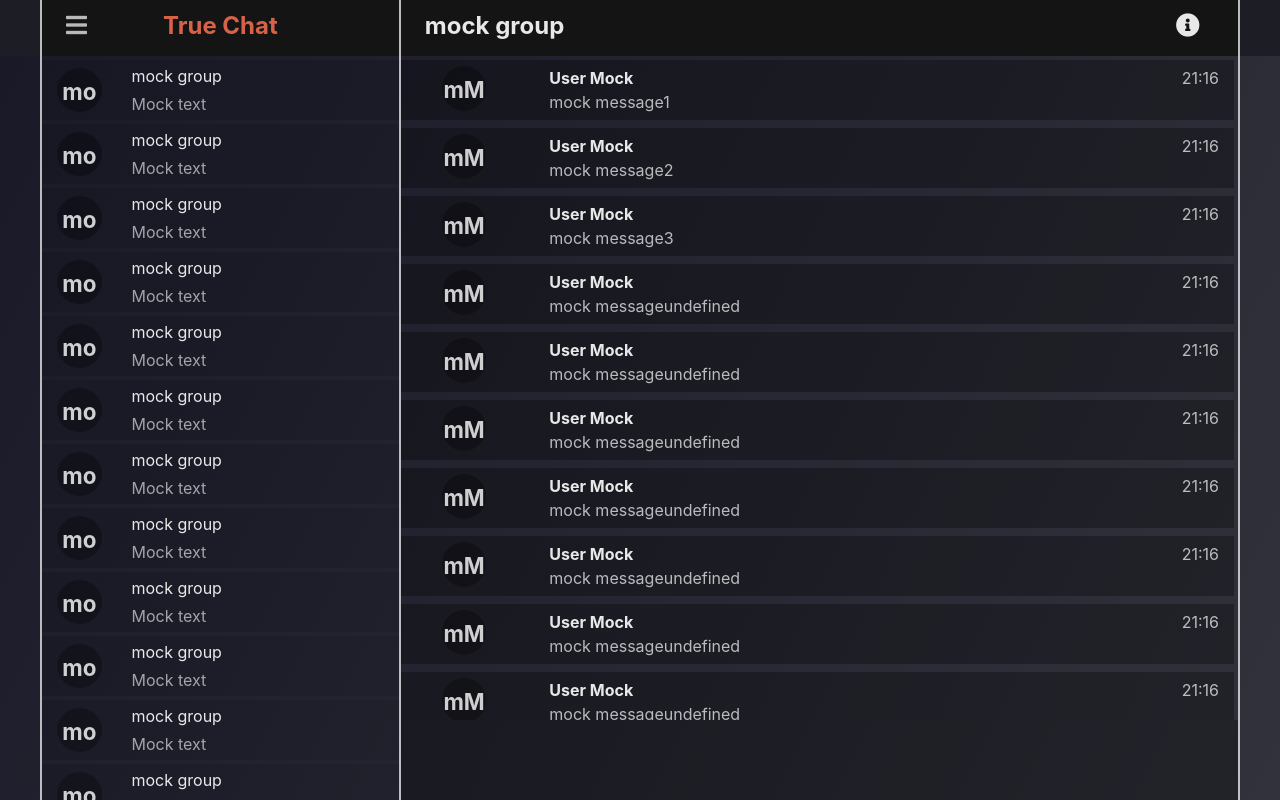
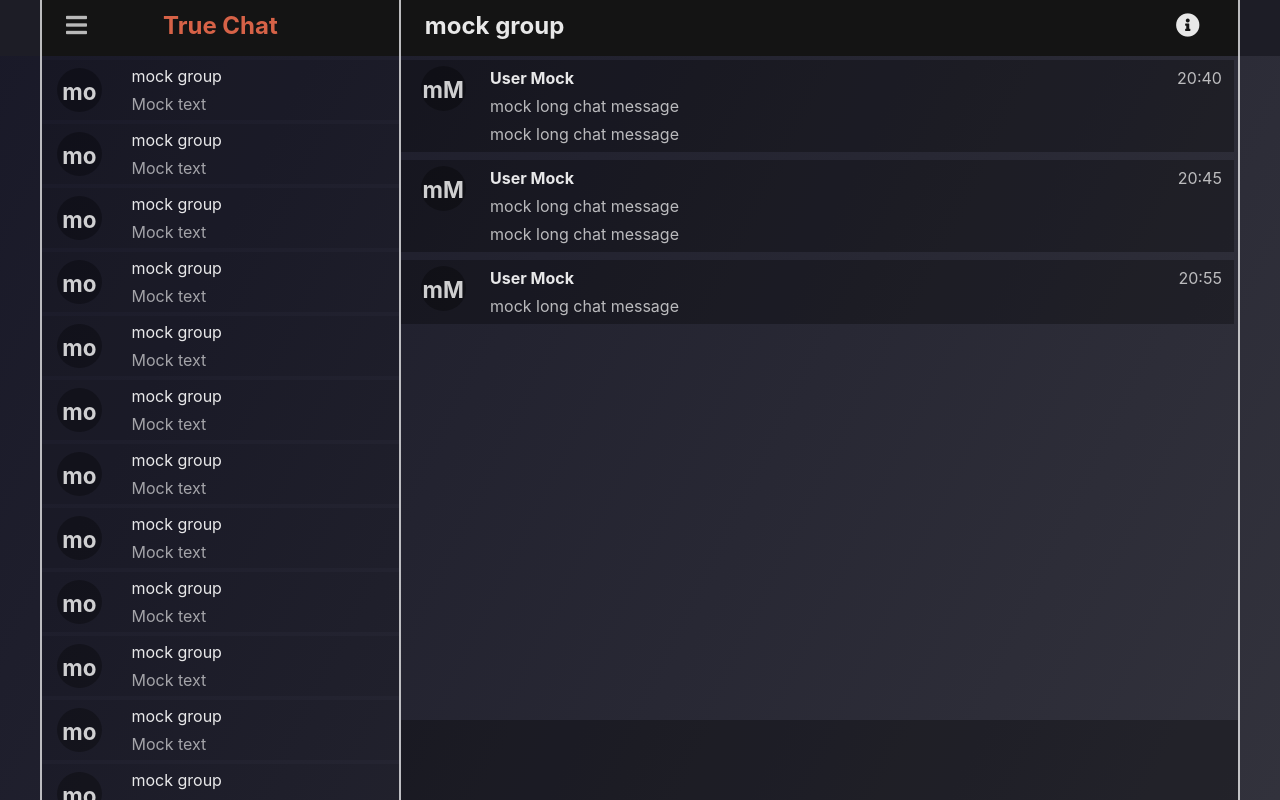
Before and after one commit to TrueChat/Frontend, a React (Create React App) app: page /group/1234 in a window 1280 px wide. Built offline with nearby package versions, Linux system fonts and the light colour scheme; the HTML template or start-up script is replaced by a standard one.

Commit message:
implemented message merging

```diff
--- a/src/components/pages/main/right-bar/chat-view/ChatView.scss
+++ b/src/components/pages/main/right-bar/chat-view/ChatView.scss
@@ -21,10 +21,10 @@
       flex-direction: column;
       justify-content: flex-end;
 
-      .Message-view {
+      .Message-group-view {
         background-color: $DARKER;
         color: $WHITE_70;
-        padding: 0.375rem 0.75rem;
+        padding: 0.375rem 0.75rem 0.375rem 1.5rem;
         margin: 0.25rem;
         align-self: flex-end;
         width: 100%;
--- a/src/components/pages/main/right-bar/chat-view/ChatView.tsx
+++ b/src/components/pages/main/right-bar/chat-view/ChatView.tsx
@@ -41,9 +41,12 @@ export default class ChatView extends React.Component<Props, State> {
         <Header groupService={this.props.groupService} groupId={this.props.chatId}/>
         <div className="body">
           <div className="messages">
-            {this.state.messages.map(message => {
+            {this.mergeMessages(this.state.messages).map(messageGroup => {
               return (
-                <this.MessageView message={message}/>
+                <this.MessageView
+                  key={`Message-group-${messageGroup.messages[0].id}`}
+                  messageGroup={messageGroup}
+                />
               )
             })}
           </div>
@@ -54,34 +57,47 @@ export default class ChatView extends React.Component<Props, State> {
     );
   }
 
-  MessageView = ({message}: { message: Message }) => {
+  MessageView = ({messageGroup}: { messageGroup: MessageGroup }) => {
     return (
-      <div className="Message-view">
+      <div className="Message-group-view">
         <div className="row">
-          <div className="col-2">
+          <div className="col-1">
             <UserInitialsAvatar profile={{
-              first_name: message.sender.username,
-              last_name: message.sender.lastName,
-              username: message.sender.firstName,
+              first_name: messageGroup.sender.username,
+              last_name: messageGroup.sender.lastName,
+              username: messageGroup.sender.firstName,
               about: ""
             }}/>
           </div>
-          <div className="col-9">
-            <div className="message-sender">
+          <div className="col-11">
+            <div className="row">
+              <div className="col-10 message-sender">
                 <ModalLink
                   modalName="userProfile"
-                relativePath={`${message.sender.id}`}
+                  relativePath={`${messageGroup.sender.id}`}
                   className="a-none"
                 >
-                {this.displaySenderName(message.sender)}
+                  {this.displaySenderName(messageGroup.sender)}
                 </ModalLink>
               </div>
+              <div className="col-2 text-right">
+                {`${messageGroup.date.getHours()}:${messageGroup.date.getMinutes()}`}
+              </div>
+            </div>
             <div className="message-contents">
+              {messageGroup.messages.map(message => (
+                <div key={`message-${message.id}`}>
+                  <div className="row mt-1">
+                    <div className="col-10">
                       {message.content}
                     </div>
+                    <div className="col-2 text-right">
+
                     </div>
-          <div className="col-1">
-            {`${message.dateCreated.getHours()}:${message.dateCreated.getMinutes()}`}
+                  </div>
+                </div>
+              ))}
+            </div>
           </div>
         </div>
       </div>
@@ -96,8 +112,60 @@ export default class ChatView extends React.Component<Props, State> {
       return sender.firstName;
     }
     return sender.username;
+  };
+
+  mergeMessages = (messages: Message[]) => {
+    const groups: MessageGroup[] = [];
+
+    if (messages.length === 0) {
+      return groups;
+    }
+
+    groups.push(this.messageGroup(messages[0]));
+
+    for (let i = 1; i < messages.length; i++) {
+      let currentGroup = groups[groups.length - 1];
+      let currentMessage = messages[i];
+
+      if (this.canMerge(currentGroup, currentMessage)) {
+        currentGroup.messages.push(currentMessage);
+      } else {
+        groups.push(this.messageGroup(currentMessage));
       }
     }
+
+    return groups;
+  };
+
+  canMerge(group: MessageGroup, lastMessage: Message): boolean {
+    if (group.sender.id !== lastMessage.sender.id) {
+      return false;
+    }
+
+    const firstMessage = group.messages[0];
+    const acceptableTimeDifference = 60 * 1000;
+    const difference = lastMessage.dateCreated.getTime() - firstMessage.dateCreated.getTime();
+
+    console.log(difference);
+    return difference <= acceptableTimeDifference;
+  }
+
+  messageGroup(firstMessage: Message) : MessageGroup {
+    return {
+      messages: [firstMessage],
+      date: firstMessage.dateCreated,
+      sender: firstMessage.sender
+    };
+  }
+
+}
+
+type MessageGroup = {
+  messages: Message[],
+  sender: Sender,
+  date: Date
+}
+
 type Props = {
   chatService: ChatService,
   groupService: GroupService,
--- a/src/services/ChatSession.tsx
+++ b/src/services/ChatSession.tsx
@@ -8,6 +8,7 @@ export interface Sender {
 }
 
 export interface Message {
+  id: number,
   content: string
   dateCreated: Date,
   sender: Sender
--- a/src/services/mock/MockChatService.tsx
+++ b/src/services/mock/MockChatService.tsx
@@ -1,5 +1,5 @@
 import ChatService from "../ChatService";
-import ChatSession, {Message, Page} from "../ChatSession";
+import ChatSession, {Message, Page, Sender} from "../ChatSession";
 import {ResponseHandler} from "../types";
 
 class MockChatSession implements ChatSession {
@@ -12,14 +12,14 @@ class MockChatSession implements ChatSession {
     if (interval) {
       this.interval = interval;
     }
-    this.intervalId = setInterval(() => {
-      this.listeners.forEach(listener => {
-        listener({
-          status: 200, headers: { },
-          data: [ this.mockMessage(), this.mockMessage(), this.mockMessage(), this.mockMessage() ]
-        })
-      });
-    }, this.interval)
+    // this.intervalId = setInterval(() => {
+    //   this.listeners.forEach(listener => {
+    //     listener({
+    //       status: 200, headers: { },
+    //       data: [ this.mockMessage(), this.mockMessage(), this.mockMessage(), this.mockMessage() ]
+    //     })
+    //   });
+    // }, this.interval)
   }
 
   addListener(listener: ResponseHandler<Message[]>): void {
@@ -41,33 +41,44 @@ class MockChatSession implements ChatSession {
         next: null,
         previous: null,
         content: [
-          this.mockMessage(1),
-          this.mockMessage(2),
-          this.mockMessage(3),
-          this.mockMessage(4),
-          this.mockMessage()
+          this.mockMessage(1, 1, this.time(20, 40)),
+          this.mockMessage(2, 1, this.time(20, 40)),
+          this.mockMessage(3, 1, this.time(20, 40)),
+          this.mockMessage(4, 1, this.time(20, 45)),
+          this.mockMessage(5, 2, this.time(20, 55))
         ]
       }
     })
   }
 
-  mockMessage(number?: number) : Message {
+  time(hour: number, minute: number) : Date {
+    return new Date(2019, 11, 12, hour, minute);
+  }
+
+  mockMessage(number?: number, senderId?: number, date?: Date) : Message {
     return {
+      id: number ? number : 0,
       sender: {
         firstName: "User",
         lastName: "Mock",
-        id: 1,
+        id: senderId ? senderId : 0,
         username: "mock_user"
       },
-      content: "mock message" + number,
-      dateCreated: new Date()
+      content: "mock long chat message",
+      dateCreated: date ? date : new Date()
     }
   }
 
   loadAllMessages(handler: ResponseHandler<Message[]>) : void {
     handler({
       status: 200, headers: { },
-      data: [ this.mockMessage(1), this.mockMessage(2), this.mockMessage(3), this.mockMessage() ]
+      data: [
+        this.mockMessage(1, 1, this.time(20, 40)),
+        this.mockMessage(2, 1, this.time(20, 40)),
+        this.mockMessage(3, 1, this.time(20, 45)),
+        this.mockMessage(4, 1, this.time(20, 45)),
+        this.mockMessage(5, 2, this.time(20, 55))
+      ]
     })
   }
 
```
Lines whose indentation alone changed are shown as unchanged.
